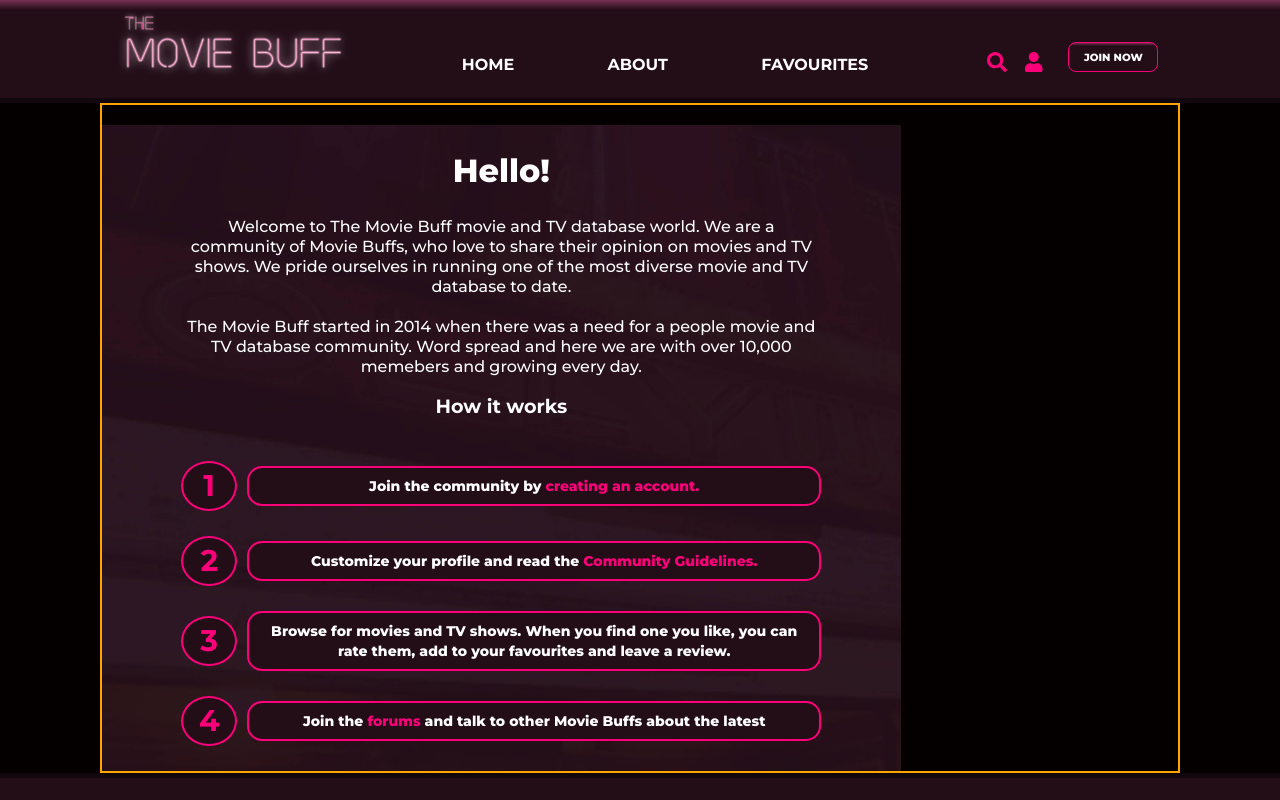
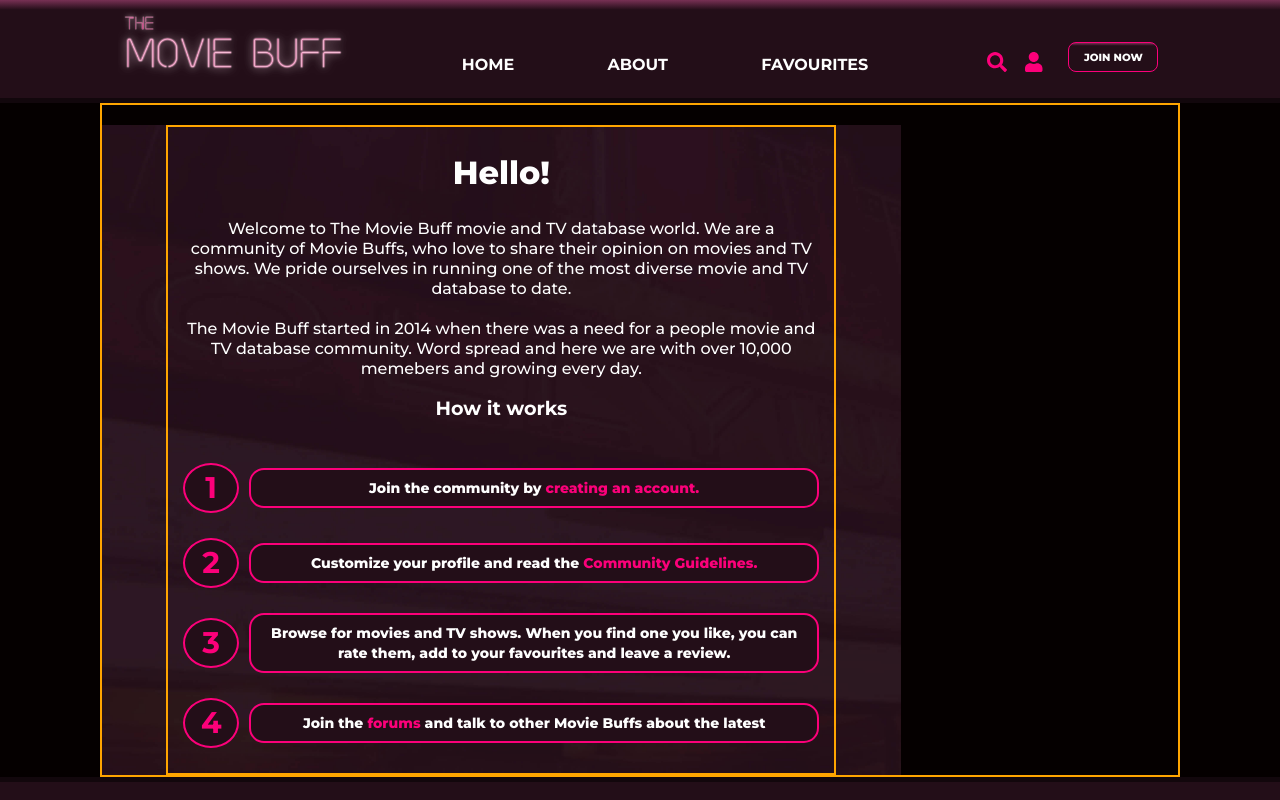
Before and after one commit to jennyesc/movieBuff, a React (Create React App) app: page /about in a window 1280 px wide. Shown: the top 800 px of the page. Built offline with nearby package versions, Linux system fonts and the light colour scheme.

Commit message:
Imported mixins

```diff
--- a/src/styles/components/_about.scss
+++ b/src/styles/components/_about.scss
@@ -2,8 +2,13 @@
 
 @use '../base/settings' as *;
 @use '../base/type' as *;
+@use '../utilities/mixins' as *;
 
 main{
+    @media (min-width: $tabletSmall){
+        @include mc;
+
+    }
 
     .page-info-container{
         margin-top: 20px;
@@ -11,23 +16,28 @@ main{
 
 
         .page-bg{
-            width: 100%;
+            width: auto;
+
 
 
             .img{
                 background-position: center;
                 background-size: cover;
                 background-repeat: no-repeat;
+                @media (min-width: $tabletSmall){
+                    @include mc;
+                }
+
+
             }
 
 
             .about-container{
-                @media (min-width: $desktopSmall){
+                @media (min-width: $tabletSmall){
                     max-width: 670px;
-                    margin-top: 0px;
-                    margin-bottom: 0px;
-                    margin-left: auto;
-                    margin-right: auto;
+                    border: solid 2px orange;
+                    @include mc;
+
                 }
                 .about-text{
                     .align-one{
```
